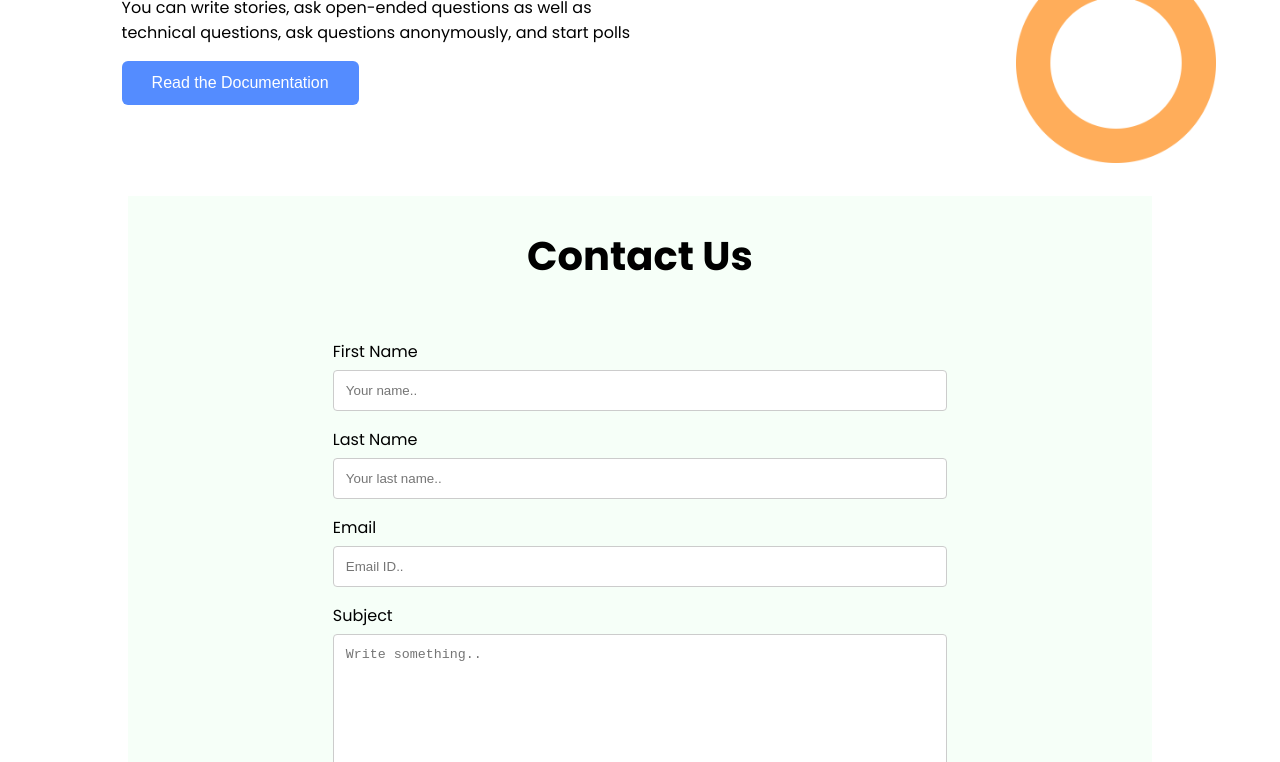
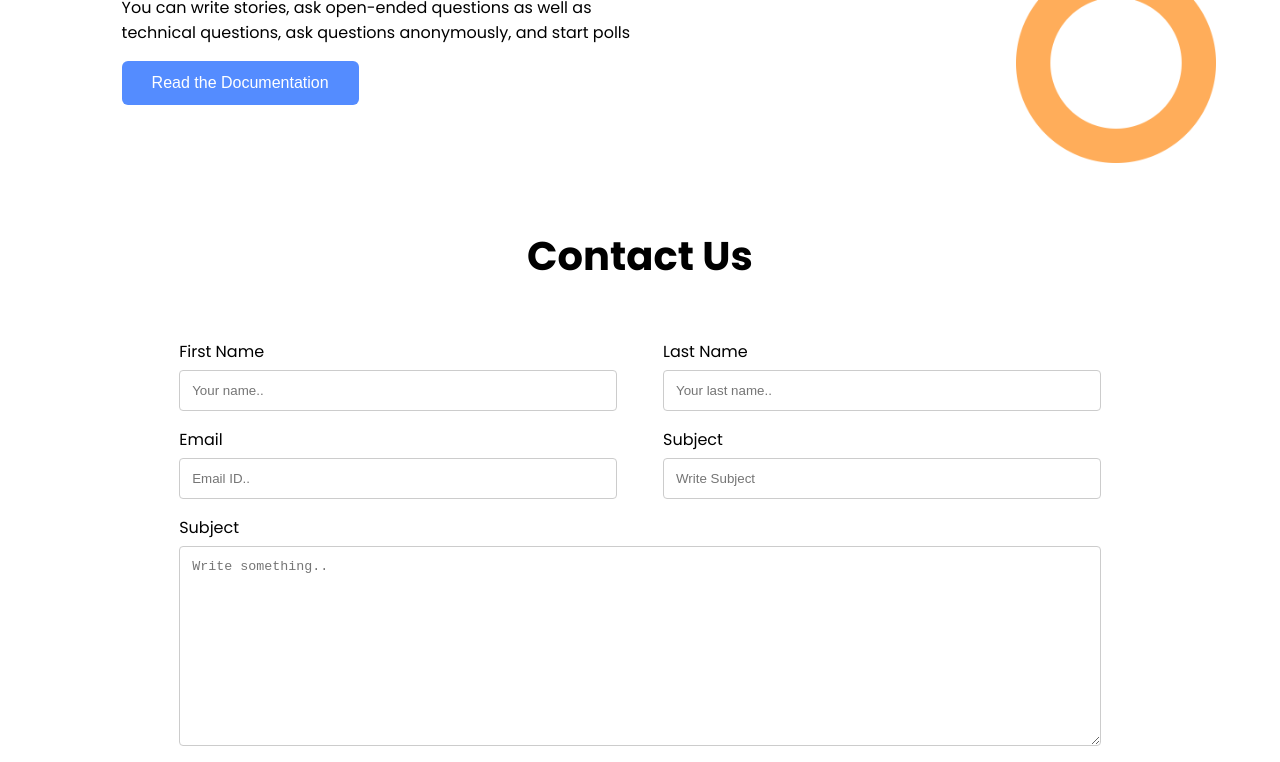
Before and after one commit to Warejali/Assignment-01, a plain HTML site: page index.html in a window 1280 px wide. Shown: the part 2038-2800 px from the top of the page. Drawn offline with Linux system fonts and the light colour scheme.

Commit message:
Change Design

```diff
--- a/index.html
+++ b/index.html
@@ -81,14 +81,21 @@
     <section class="contact">
         <h1 class="contact-heading">Contact Us</h1>
         <form class="contact-from"">
-            <label for="fname">First Name</label><br>
-            <input type="text" id="fname" name="firstname" placeholder="Your name.."><br>
+            <div class="info-part">
+                <div class="contact-part-1">
+                    <label for="fname">First Name</label><br>
+                    <input type="text" id="fname" name="firstname" placeholder="Your name.."><br>
+                    <label for="email">Email</label><br>
+                    <input type="email" id="email" name="email" placeholder="Email ID.."><br>
+                </div>
 
-            <label for="lname">Last Name</label><br>
-            <input type="text" id="lname" name="lastname" placeholder="Your last name.."><br>
-
-            <label for="email">Email</label><br>
-            <input type="email" id="email" name="email" placeholder="Email ID.."><br>
+                <div class="contact-part-2">
+                    <label for="lname">Last Name</label><br>
+                    <input type="text" id="lname" name="lastname" placeholder="Your last name.."><br>
+                    <label for="subject">Subject</label><br>
+                    <input type="text" id="subject" name="subject" placeholder="Write Subject"><br>
+                </div>
+            </div>
 
             <label for="subject">Subject</label><br>
             <textarea id="subject" name="subject" placeholder="Write something.." style="height:200px"></textarea><br>
--- a/style.css
+++ b/style.css
@@ -29,11 +29,11 @@
 .first-heading{
     font-size: 30px;
     padding-left: 2%;
-    border-left: 5px solid #FFAD5A;
+    border-left: 5px solid #548CFF;
     line-height: 30px;
 }
 .color-heading{
-    color: #FFAD5A;
+    color: #548CFF;
 }
 .btn{
     padding: 13px 30px;
@@ -105,21 +105,33 @@
 /* Contact Us CSS */
 
 .contact {
-    background-color: #f6fff8;
-    width: 80%;
+    width: 90%;
     margin: 0 auto;
   }
   .contact-from{
     border-radius: 5px;
     padding: 20px;
     margin: 0 auto;
-    width: 60%;
+    width: 80%;
   }
   .contact-heading{
       text-align: center;
       padding-top: 30px;
   }
-input[type=text], input[type=email], select, textarea {
+  .info-part{
+    display: flex;
+    margin: 0 auto;
+  }
+
+.contact-part-1{
+    width: 50%;
+    margin-right: 5%;
+  }
+.contact-part-2{
+    width: 50%;
+  }
+
+  input[type=text], input[type=email], select, textarea {
     width: 100%;
     padding: 12px;
     border: 1px solid #ccc;
@@ -147,5 +159,5 @@
     font-family: 'Lobster', cursive;
 }
 .footer-color-text{
-    color: FFAD5A;
+    color: #548CFF;
 }
```
